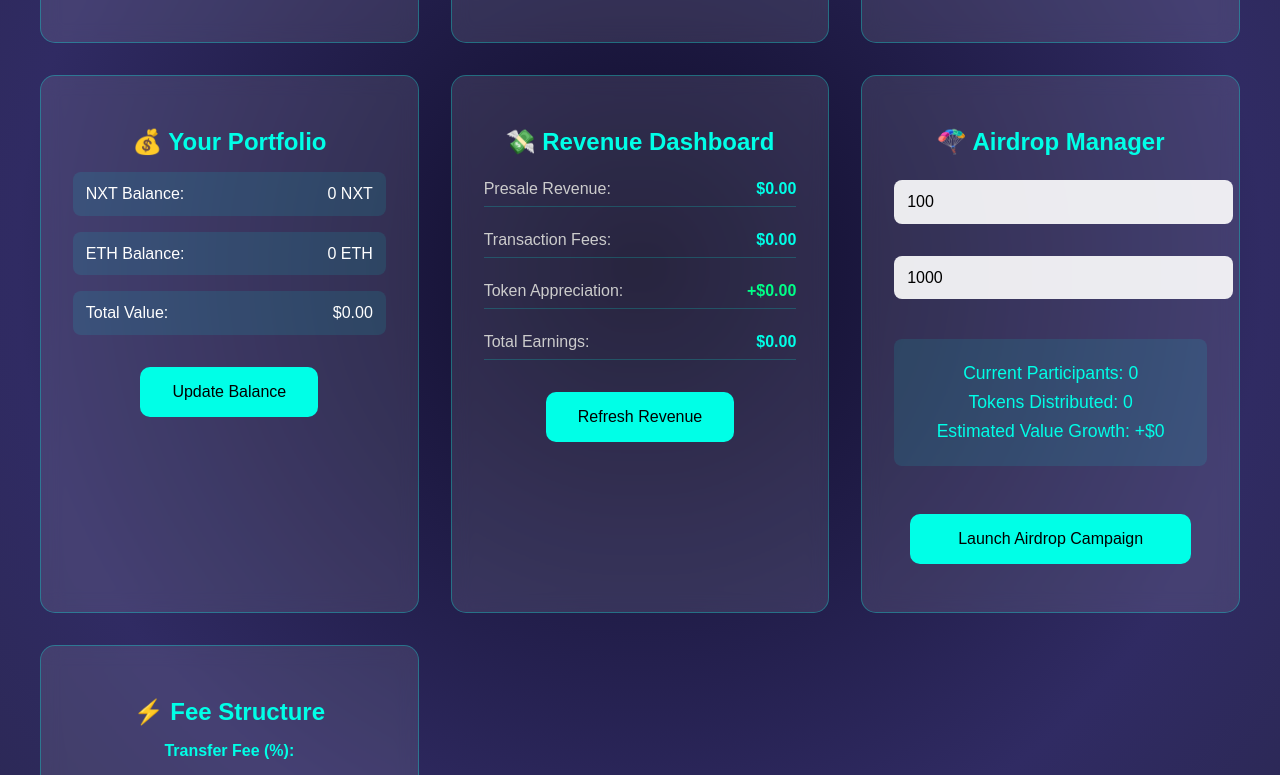
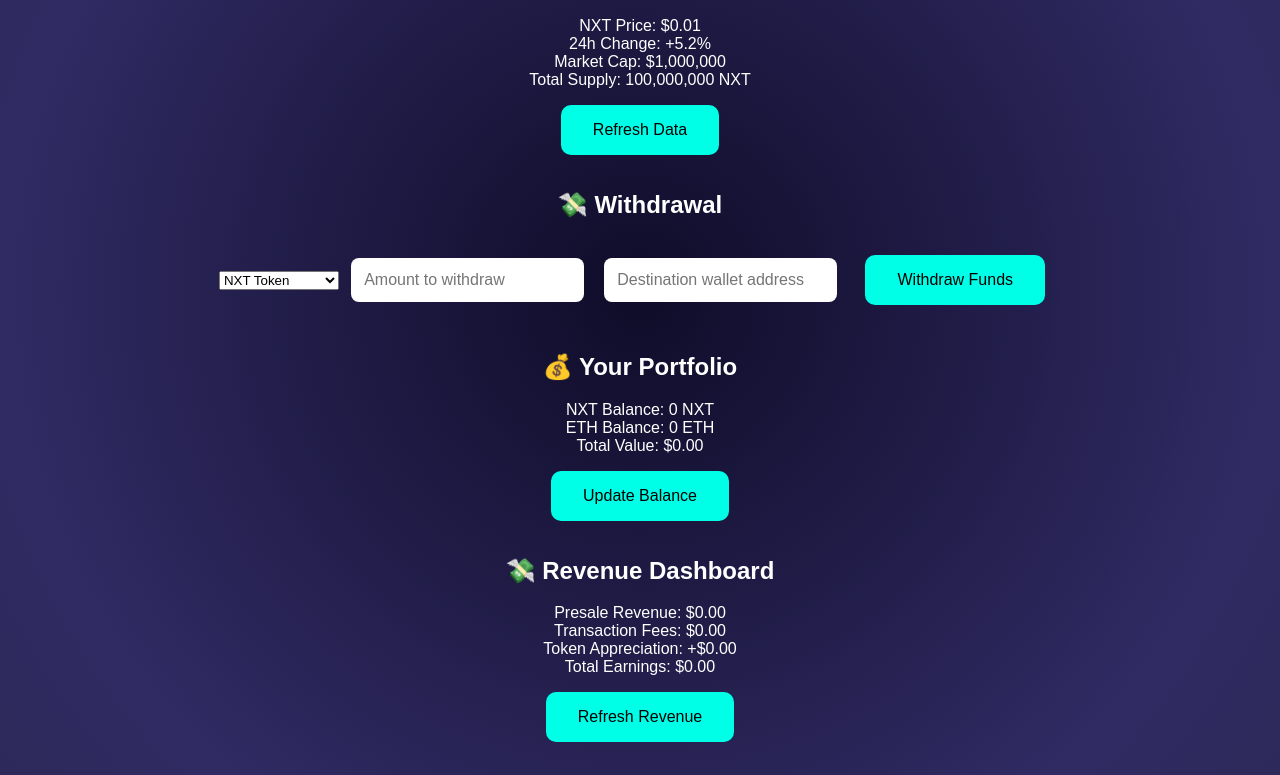
Before and after one commit to Richard2004723/Nextolito-landing-Page-, a plain HTML site: page tools.html in a window 1280 px wide. Shown: the part 803-1578 px from the top of the page. Drawn offline with Linux system fonts and the light colour scheme; a script that the page names is missing.

Commit message:
Update style.css

```diff
--- a/style.css
+++ b/style.css
@@ -72,50 +72,12 @@ footer {
 
 /* ===== Auth actions container ===== */
 .auth-actions {
-  display: inline-flex;      /* Horizontal alignment */
-  align-items: center;       /* Vertical center */
-  gap: 1rem;                 /* Space between buttons */
-  margin-top: 1rem;
-  justify-content: center;   /* Center container horizontally */
-}
-
-/* ===== Mint page tabs ===== */
-.mint-tabs {
-  display: flex;
-  justify-content: center;
-  margin-bottom: 2rem;
-  gap: 1rem;
-}
-
-.tab-button {
-  background-color: #333;
-  color: white;
-  padding: 0.8rem 1.5rem;
-  border: none;
-  border-radius: 8px;
-  cursor: pointer;
-  transition: all 0.3s ease;
-}
-
-.tab-button.active {
-  background-color: #00ffe7;
-  color: #000;
-}
-
-.mint-section {
-  display: none;
-}
-
-.mint-section.active {
-  display: block;
-}
-
-.auth-actions {
   display: flex;
   flex-wrap: wrap;
   justify-content: center;
   gap: 1rem;
-  margin-top: 1rem;
+  margin-top: 2rem;
+  align-items: center;
 }
 
 .wallet-button,
@@ -205,135 +167,173 @@ footer {
     min-width: auto;
     width: 100%;
   }
+  }/* ===== Global styles ===== */
+body {
+  margin: 0;
+  padding: 0;
+  background: radial-gradient(circle at center, #0f0c29, #302b63, #24243e);
+  font-family: 'Orbitron', sans-serif;
+  color: white;
+  text-align: center;
 }
 
-/* ===== Tools Dashboard Styles ===== */
-.tools-grid {
-  display: grid;
-  grid-template-columns: repeat(auto-fit, minmax(300px, 1fr));
-  gap: 2rem;
-  max-width: 1200px;
-  margin: 0 auto;
+header {
   padding: 2rem;
 }
 
-.tool-card {
-  background: rgba(255, 255, 255, 0.1);
-  border-radius: 15px;
-  padding: 2rem;
-  backdrop-filter: blur(10px);
-  border: 1px solid rgba(0, 255, 231, 0.3);
-  transition: transform 0.3s ease;
+h1 {
+  font-size: 2.5rem;
+  color: #00ffe7;
 }
 
-.tool-card:hover {
-  transform: translateY(-5px);
-  border-color: #00ffe7;
+p {
+  color: #ccc;
+  font-size: 1.1rem;
+  max-width: 600px;
+  margin: 0 auto 2rem;
 }
 
-.tool-card h2 {
-  color: #00ffe7;
-  margin-bottom: 1rem;
-  font-size: 1.5rem;
+section {
+  padding: 2rem;
 }
 
-.tool-card input,
-.tool-card select {
-  width: 100%;
-  margin: 0.5rem 0;
+input {
   padding: 0.8rem;
   border-radius: 8px;
   border: none;
-  background: rgba(255, 255, 255, 0.9);
-  color: #000;
+  margin: 0.5rem;
   font-family: 'Orbitron', sans-serif;
+  font-size: 1rem;
 }
 
-.market-stats {
-  display: flex;
-  flex-direction: column;
-  gap: 1rem;
-  margin: 1rem 0;
+footer {
+  padding: 1rem;
+  font-size: 0.8rem;
+  color: #888;
 }
 
-.stat-item {
-  display: flex;
-  justify-content: space-between;
-  padding: 0.5rem 0;
-  border-bottom: 1px solid rgba(0, 255, 231, 0.2);
+/* ===== Buttons and links ===== */
+.cta-button,
+.wallet-button,
+.mint-button {
+  background-color: #00ffe7;
+  color: #000;
+  padding: 1rem 2rem;
+  border: none;
+  border-radius: 10px;
+  font-size: 1rem;
+  cursor: pointer;
+  transition: transform 0.2s ease;
+  margin: 1rem;
+  text-decoration: none;
+  font-family: 'Orbitron', sans-serif;
+  user-select: none;
+  display: inline-flex;
+  align-items: center;
+  justify-content: center;
 }
 
-.stat-label {
-  color: #ccc;
+.cta-button:hover,
+.wallet-button:hover,
+.mint-button:hover {
+  transform: scale(1.05);
 }
 
-.stat-value {
-  color: #00ffe7;
-  font-weight: bold;
+/* ===== Auth actions container ===== */
+.auth-actions {
+  display: flex;
+  flex-wrap: wrap;
+  justify-content: center;
+  gap: 1rem;
+  margin-top: 2rem;
+  align-items: center;
 }
 
-.stat-value.positive {
-  color: #00ff88;
+.wallet-button,
+.login-link {
+  min-width: 140px;
+  padding: 1rem 2rem;
+  border-radius: 10px;
+  font-family: 'Orbitron', sans-serif;
+  font-size: 1rem;
+  cursor: pointer;
+  background-color: #00ffe7;
+  color: #000;
+  border: none;
+  text-decoration: none;
+  display: inline-flex;
+  align-items: center;
+  justify-content: center;
+  transition: transform 0.2s ease;
+  user-select: none;
 }
 
-.stat-value.negative {
-  color: #ff6b6b;
+.wallet-button:hover,
+.login-link:hover {
+  transform: scale(1.05);
 }
 
-.revenue-stats,
-.balance-list {
-  display: flex;
-  flex-direction: column;
-  gap: 1rem;
-  margin: 1rem 0;
+@media (max-width: 480px) {
+  .auth-actions {
+    flex-direction: column;
+    gap: 0.8rem;
+  }
+  .wallet-button,
+  .login-link {
+    width: 100%;
+    min-width: auto;
+  }
 }
 
-.airdrop-controls {
-  display: flex;
-  flex-direction: column;
-  gap: 1rem;
+
+/* Login link styled like button */
+.login-link {
+  background-color: #00ffe7;
+  color: #000;
+  padding: 1rem 2rem;
+  border-radius: 10px;
+  font-size: 1rem;
+  cursor: pointer;
+  text-decoration: none;
+  font-family: 'Orbitron', sans-serif;
+  transition: transform 0.2s ease;
+  display: inline-flex;
+  align-items: center;
+  justify-content: center;
+  border: none;
+  user-select: none;
 }
 
-.airdrop-stats {
-  background: rgba(0, 255, 231, 0.1);
-  padding: 1rem;
-  border-radius: 8px;
-  margin: 1rem 0;
+/* Hover effect for login link matches buttons */
+.login-link:hover {
+  transform: scale(1.05);
 }
 
-.airdrop-stats p {
-  margin: 0.5rem 0;
-  color: #00ffe7;
+/* Equal width for wallet button and login link */
+.wallet-button,
+.login-link {
+  min-width: 140px;
+  justify-content: center;
+  border: none;
+  user-select: none;
 }
 
-.fee-settings {
-  display: flex;
-  flex-direction: column;
-  gap: 1rem;
+/* Remove margin inside auth-actions to avoid double spacing */
+.auth-actions .wallet-button,
+.auth-actions .login-link {
+  margin: 0;
 }
 
-.fee-settings label {
-  color: #00ffe7;
-  font-weight: bold;
-  margin-bottom: 0.5rem;
-}
+/* Responsive: stack buttons vertically on small screens */
+@media (max-width: 480px) {
+  .auth-actions {
+    flex-direction: column;
+    gap: 0.8rem;
+  }
 
-.stat-value.negative {
-  color: #ff4444;
-}
-
-.balance-list {
-  display: flex;
-  flex-direction: column;
-  gap: 1rem;
-  margin: 1rem 0;
-}
-
-.balance-item {
-  display: flex;
-  justify-content: space-between;
-  padding: 0.8rem;
-  background: rgba(0, 255, 231, 0.1);
-  border-radius: 8px;
-  color: #fff;
-}
+  .wallet-button,
+  .login-link {
+    min-width: auto;
+    width: 100%;
+  }
+  }
```
